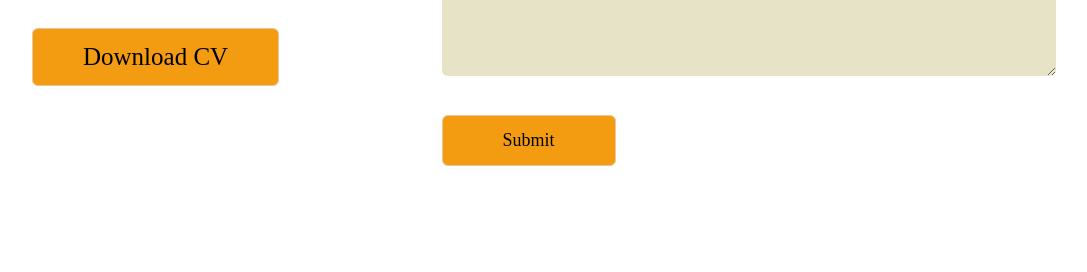
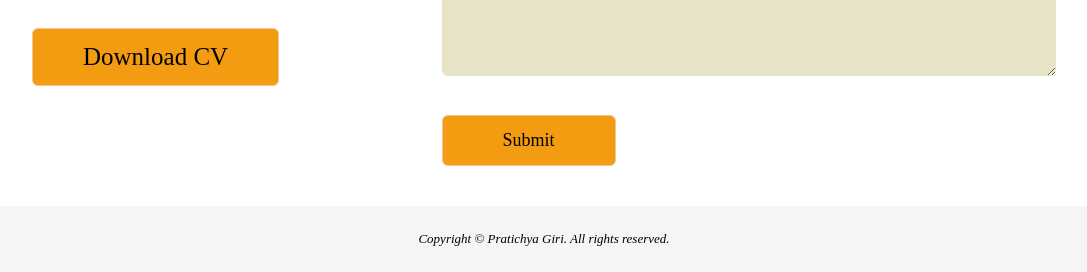
Before and after one commit to pratichya/Portfolio, a plain HTML site: page index.html in a window 1280 px wide. Shown: the part 2215-2487 px from the top of the page, without its empty margins (96-1183 px from the left). Before the commit the page ends 2431 px from the top, so only its background shows below. Drawn offline with Linux system fonts and the light colour scheme.

Commit message:
some changed in code

```diff
--- a/index.html
+++ b/index.html
@@ -131,7 +131,8 @@
             </div>
     </div>
     <div class="copyright">
-        <p></p>
+        <p><i>Copyright © Pratichya Giri. All rights reserved.</i>
+        </p>
     </div>
 </div>
 
--- a/style.css
+++ b/style.css
@@ -345,7 +345,15 @@ margin-right: 8px;
     margin-top: -40px;
     display: block;
 }
-
+.copyright{
+    width: 100%;
+    text-align: center;
+    padding: 25px 0;
+    background:#f5f5f5 ;
+    font-weight: 300;
+    font-size: small;
+    margin-top: 20px;
+}
 
 @media screen and (max-width:600px) {
     #header{
```
